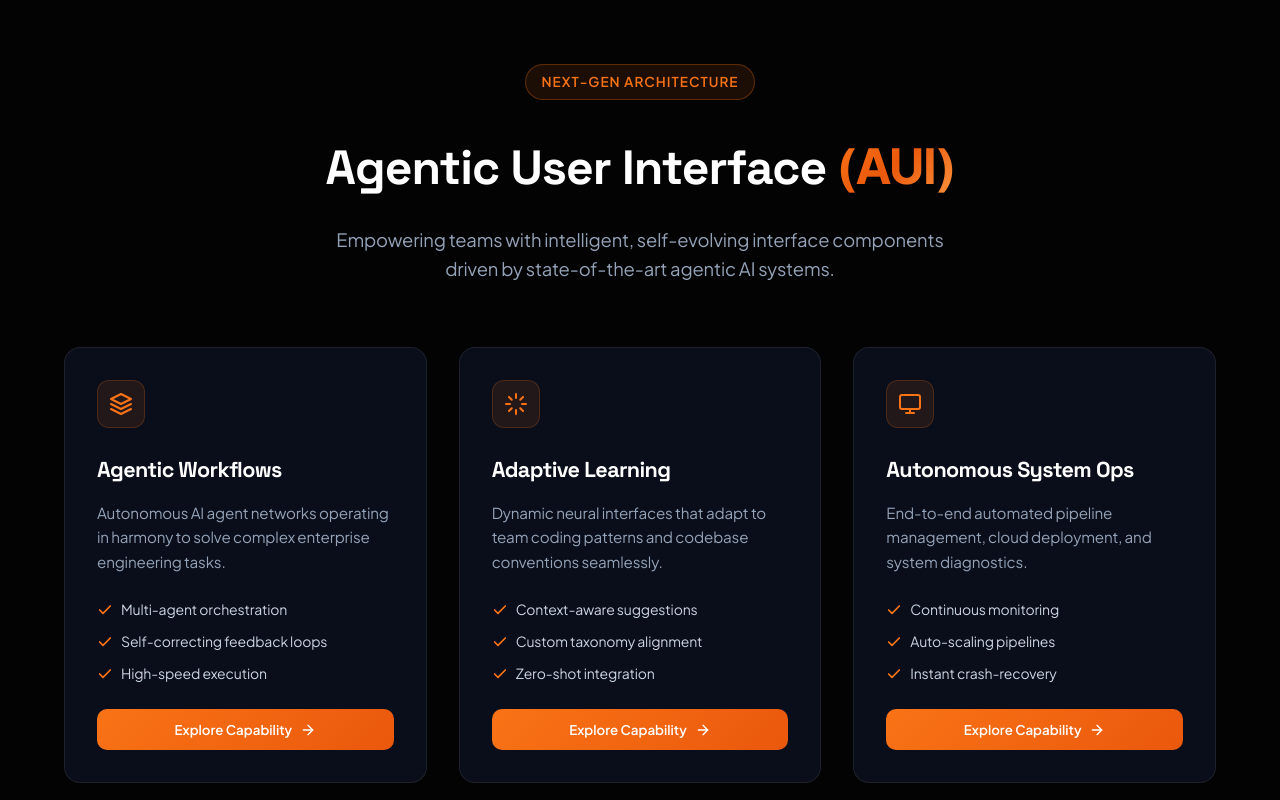
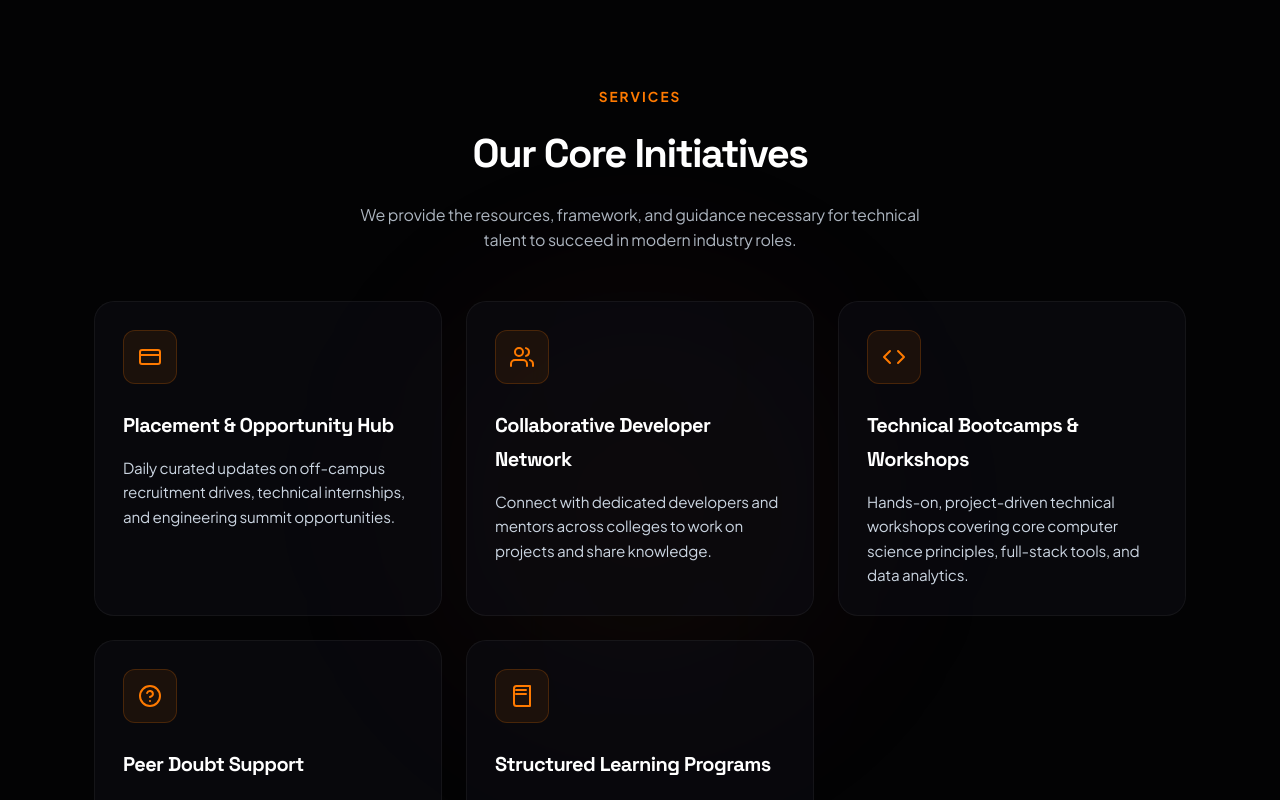
Before and after one commit to nextzentechnos-lang/nextzentechnoswebsite, a React (Vite) app: page / in a window 1280 px wide. Shown: the part 3600-4400 px from the top of the page. Built offline with nearby package versions, Linux system fonts and the light colour scheme.

Commit message:
Remove AUI component and assets

```diff
--- a/src/App.jsx
+++ b/src/App.jsx
@@ -20,7 +20,6 @@ import Courses from './components/Courses';
 import ContactPage from './pages/ContactPage';
 
 import DataAnalystPromo from './components/DataAnalystPromo';
-import AUI from './components/AUI';
 
 // Scroll to top on route change helper component
 function ScrollToTop() {
@@ -38,7 +37,6 @@ function HomePage() {
     <div className="fade-in-up">
       <Hero onExploreCourses={() => navigate('/courses')} />
       <DataAnalystPromo />
-      <AUI />
       <Services />
       <Events />
       <Join />
--- a/src/components/AUI.css
+++ /dev/null
@@ -1,163 +0,0 @@
-.aui-container {
-  width: 100%;
-  max-width: 1200px;
-  margin: 0 auto;
-  padding: 4rem 1.5rem;
-}
-
-.aui-hero {
-  text-align: center;
-  margin-bottom: 4rem;
-}
-
-.aui-badge {
-  display: inline-block;
-  padding: 0.35rem 1rem;
-  background: rgba(249, 115, 22, 0.1);
-  border: 1px solid rgba(249, 115, 22, 0.3);
-  color: #f97316;
-  border-radius: 20px;
-  font-size: 0.85rem;
-  font-weight: 600;
-  letter-spacing: 1px;
-  text-transform: uppercase;
-  margin-bottom: 1.5rem;
-}
-
-.aui-title {
-  font-size: 3rem;
-  font-weight: 800;
-  color: #ffffff;
-  margin-bottom: 1rem;
-  letter-spacing: -0.02em;
-}
-
-.aui-gradient-text {
-  background: linear-gradient(135deg, #f97316 0%, #ea580c 50%, #fb923c 100%);
-  -webkit-background-clip: text;
-  background-clip: text;
-  -webkit-text-fill-color: transparent;
-}
-
-.aui-subtitle {
-  font-size: 1.15rem;
-  color: #94a3b8;
-  max-width: 650px;
-  margin: 0 auto;
-  line-height: 1.6;
-}
-
-.aui-grid {
-  display: grid;
-  grid-template-columns: repeat(auto-fit, minmax(320px, 1fr));
-  gap: 2rem;
-  margin-top: 2rem;
-}
-
-.aui-card {
-  background: rgba(15, 23, 42, 0.6);
-  backdrop-filter: blur(12px);
-  border: 1px solid rgba(255, 255, 255, 0.08);
-  border-radius: 16px;
-  padding: 2rem;
-  transition: all 0.3s cubic-bezier(0.4, 0, 0.2, 1);
-  position: relative;
-  overflow: hidden;
-}
-
-.aui-card::before {
-  content: '';
-  position: absolute;
-  top: 0;
-  left: 0;
-  right: 0;
-  height: 2px;
-  background: linear-gradient(90deg, transparent, rgba(249, 115, 22, 0.5), transparent);
-  opacity: 0;
-  transition: opacity 0.3s ease;
-}
-
-.aui-card:hover {
-  transform: translateY(-4px);
-  border-color: rgba(249, 115, 22, 0.3);
-  box-shadow: 0 12px 30px -10px rgba(0, 0, 0, 0.5), 0 0 20px -5px rgba(249, 115, 22, 0.15);
-}
-
-.aui-card:hover::before {
-  opacity: 1;
-}
-
-.aui-card-icon {
-  width: 48px;
-  height: 48px;
-  border-radius: 12px;
-  background: rgba(249, 115, 22, 0.1);
-  border: 1px solid rgba(249, 115, 22, 0.2);
-  display: flex;
-  align-items: center;
-  justify-content: center;
-  color: #f97316;
-  margin-bottom: 1.5rem;
-}
-
-.aui-card-title {
-  font-size: 1.35rem;
-  font-weight: 700;
-  color: #ffffff;
-  margin-bottom: 0.75rem;
-}
-
-.aui-card-desc {
-  font-size: 0.95rem;
-  color: #94a3b8;
-  line-height: 1.6;
-  margin-bottom: 1.5rem;
-}
-
-.aui-card-features {
-  list-style: none;
-  padding: 0;
-  margin: 0 0 1.5rem 0;
-}
-
-.aui-card-features li {
-  display: flex;
-  align-items: center;
-  gap: 0.5rem;
-  font-size: 0.875rem;
-  color: #cbd5e1;
-  margin-bottom: 0.5rem;
-}
-
-.aui-card-features li svg {
-  color: #f97316;
-  flex-shrink: 0;
-}
-
-.aui-btn {
-  display: inline-flex;
-  align-items: center;
-  justify-content: center;
-  gap: 0.5rem;
-  width: 100%;
-  padding: 0.75rem 1.5rem;
-  background: linear-gradient(135deg, #f97316 0%, #ea580c 100%);
-  color: #ffffff;
-  font-weight: 600;
-  border-radius: 10px;
-  border: none;
-  cursor: pointer;
-  transition: all 0.2s ease;
-  text-decoration: none;
-}
-
-.aui-btn:hover {
-  opacity: 0.95;
-  box-shadow: 0 4px 15px rgba(249, 115, 22, 0.35);
-}
-
-@media (max-width: 768px) {
-  .aui-container {
-    padding: 2.5rem 1rem;
-  }
-}
--- a/src/components/AUI.jsx
+++ /dev/null
@@ -1,86 +0,0 @@
-import React from 'react';
-import './AUI.css';
-
-const AUI = () => {
-  const features = [
-    {
-      title: 'Agentic Workflows',
-      description: 'Autonomous AI agent networks operating in harmony to solve complex enterprise engineering tasks.',
-      icon: (
-        <svg width="24" height="24" viewBox="0 0 24 24" fill="none" stroke="currentColor" strokeWidth="2" strokeLinecap="round" strokeLinejoin="round">
-          <polygon points="12 2 2 7 12 12 22 7 12 2" />
-          <polyline points="2 17 12 22 22 17" />
-          <polyline points="2 12 12 17 22 12" />
-        </svg>
-      ),
-      list: ['Multi-agent orchestration', 'Self-correcting feedback loops', 'High-speed execution']
-    },
-    {
-      title: 'Adaptive Learning',
-      description: 'Dynamic neural interfaces that adapt to team coding patterns and codebase conventions seamlessly.',
-      icon: (
-        <svg width="24" height="24" viewBox="0 0 24 24" fill="none" stroke="currentColor" strokeWidth="2" strokeLinecap="round" strokeLinejoin="round">
-          <path d="M12 2v4M12 18v4M4.93 4.93l2.83 2.83M16.24 16.24l2.83 2.83M2 12h4M18 12h4M4.93 19.07l2.83-2.83M16.24 7.76l2.83-2.83" />
-        </svg>
-      ),
-      list: ['Context-aware suggestions', 'Custom taxonomy alignment', 'Zero-shot integration']
-    },
-    {
-      title: 'Autonomous System Ops',
-      description: 'End-to-end automated pipeline management, cloud deployment, and system diagnostics.',
-      icon: (
-        <svg width="24" height="24" viewBox="0 0 24 24" fill="none" stroke="currentColor" strokeWidth="2" strokeLinecap="round" strokeLinejoin="round">
-          <rect x="2" y="3" width="20" height="14" rx="2" ry="2" />
-          <line x1="8" y1="21" x2="16" y2="21" />
-          <line x1="12" y1="17" x2="12" y2="21" />
-        </svg>
-      ),
-      list: ['Continuous monitoring', 'Auto-scaling pipelines', 'Instant crash-recovery']
-    }
-  ];
-
-  return (
-    <div className="aui-container">
-      <div className="aui-hero">
-        <span className="aui-badge">Next-Gen Architecture</span>
-        <h2 className="aui-title">
-          Agentic User Interface <span className="aui-gradient-text">(AUI)</span>
-        </h2>
-        <p className="aui-subtitle">
-          Empowering teams with intelligent, self-evolving interface components driven by state-of-the-art agentic AI systems.
-        </p>
-      </div>
-
-      <div className="aui-grid">
-        {features.map((feature, idx) => (
-          <div key={idx} className="aui-card">
-            <div className="aui-card-icon">
-              {feature.icon}
-            </div>
-            <h3 className="aui-card-title">{feature.title}</h3>
-            <p className="aui-card-desc">{feature.description}</p>
-            <ul className="aui-card-features">
-              {feature.list.map((item, itemIdx) => (
-                <li key={itemIdx}>
-                  <svg width="16" height="16" viewBox="0 0 24 24" fill="none" stroke="currentColor" strokeWidth="2.5" strokeLinecap="round" strokeLinejoin="round">
-                    <polyline points="20 6 9 17 4 12" />
-                  </svg>
-                  {item}
-                </li>
-              ))}
-            </ul>
-            <button className="aui-btn">
-              Explore Capability
-              <svg width="16" height="16" viewBox="0 0 24 24" fill="none" stroke="currentColor" strokeWidth="2" strokeLinecap="round" strokeLinejoin="round">
-                <line x1="5" y1="12" x2="19" y2="12" />
-                <polyline points="12 5 19 12 12 19" />
-              </svg>
-            </button>
-          </div>
-        ))}
-      </div>
-    </div>
-  );
-};
-
-export default AUI;
```
